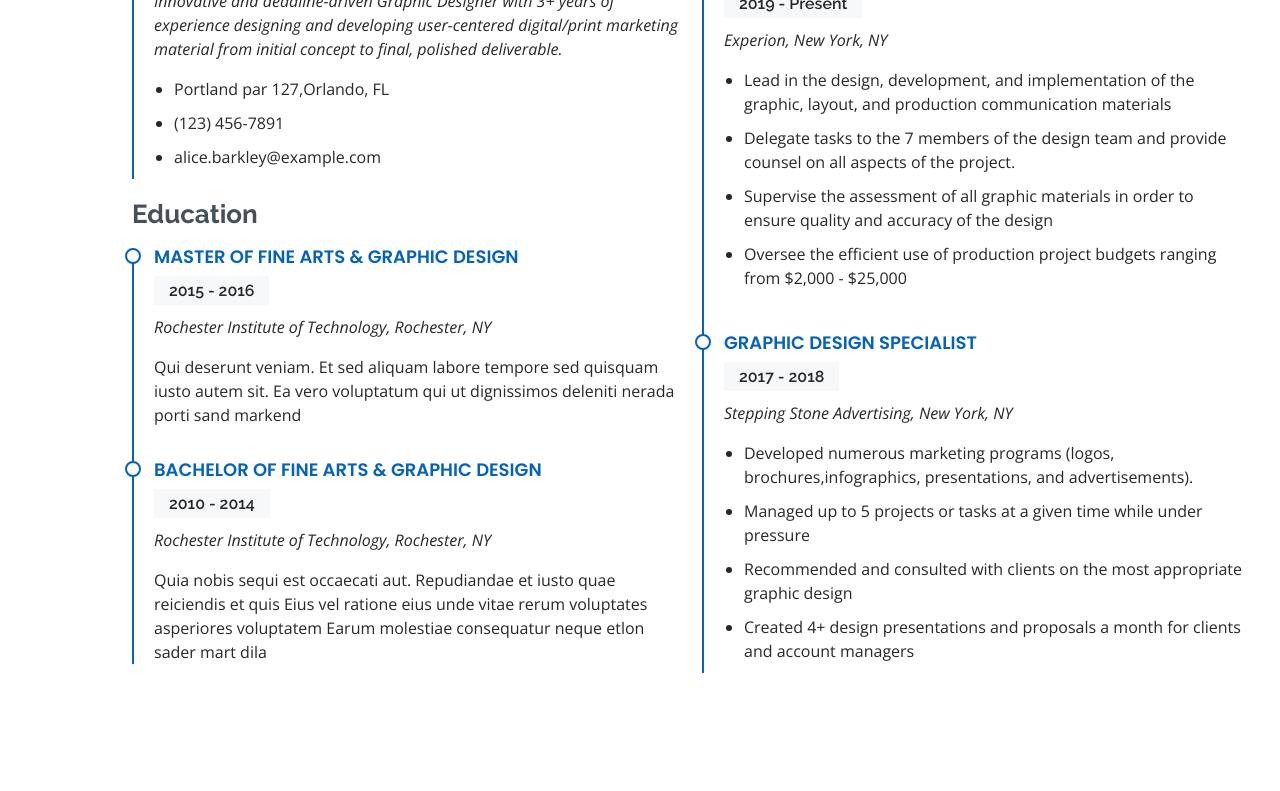
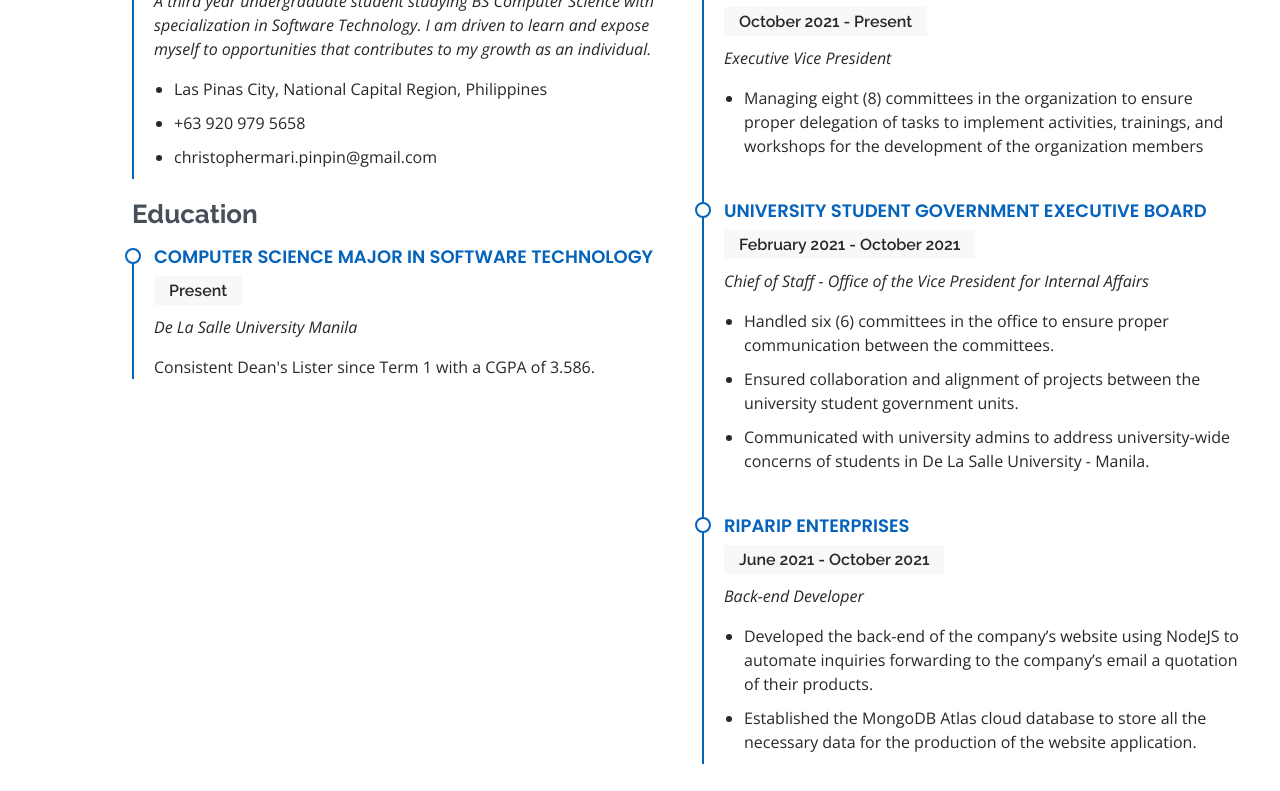
Before and after one commit to christopherpinpin/christopherpinpin.github.io, a plain HTML site: page index.html in a window 1280 px wide. Shown: the part 2487-3278 px from the top of the page. Drawn offline with nearby package versions, Linux system fonts and the light colour scheme.

Commit message:
Update index.html

```diff
--- a/index.html
+++ b/index.html
@@ -121,8 +121,10 @@
       <div class="container" data-aos="fade-up">
 
         <div class="section-title">
-          <h2>Facts</h2>
-          <p>Magnam dolores commodi suscipit. Necessitatibus eius consequatur ex aliquid fuga eum quidem. Sit sint consectetur velit. Quisquam quos quisquam cupiditate. Et nemo qui impedit suscipit alias ea. Quia fugiat sit in iste officiis commodi quidem hic quas.</p>
+          <h2>Skills</h2>
+          <p>Here are the programming languages that I've worked on from the my previous projects and courses that I've taken. Other than these, I am eager to learn more
+            programming languages and frameworks to expand my knowledge in back-end development.
+          </p>
         </div>
 
         <div class="row">
@@ -247,53 +249,54 @@
 
         <div class="row">
           <div class="col-lg-6">
-            <h3 class="resume-title">Sumary</h3>
+            <h3 class="resume-title">Summary</h3>
             <div class="resume-item pb-0">
               <h4>Christopher Pinpin</h4>
-              <p><em>Innovative and deadline-driven Graphic Designer with 3+ years of experience designing and developing user-centered digital/print marketing material from initial concept to final, polished deliverable.</em></p>
+              <p><em>A third year undergraduate student studying BS Computer Science with specialization in Software Technology. I am driven to learn and expose myself to
+                 opportunities that contributes to my growth as an individual.
+              </em></p>
               <ul>
-                <li>Portland par 127,Orlando, FL</li>
-                <li>(123) 456-7891</li>
-                <li>alice.barkley@example.com</li>
+                <li>Las Pinas City, National Capital Region, Philippines</li>
+                <li>+63 920 979 5658</li>
+                <li>christophermari.pinpin@gmail.com</li>
               </ul>
             </div>
 
             <h3 class="resume-title">Education</h3>
             <div class="resume-item">
-              <h4>Master of Fine Arts &amp; Graphic Design</h4>
-              <h5>2015 - 2016</h5>
-              <p><em>Rochester Institute of Technology, Rochester, NY</em></p>
-              <p>Qui deserunt veniam. Et sed aliquam labore tempore sed quisquam iusto autem sit. Ea vero voluptatum qui ut dignissimos deleniti nerada porti sand markend</p>
-            </div>
-            <div class="resume-item">
-              <h4>Bachelor of Fine Arts &amp; Graphic Design</h4>
-              <h5>2010 - 2014</h5>
-              <p><em>Rochester Institute of Technology, Rochester, NY</em></p>
-              <p>Quia nobis sequi est occaecati aut. Repudiandae et iusto quae reiciendis et quis Eius vel ratione eius unde vitae rerum voluptates asperiores voluptatem Earum molestiae consequatur neque etlon sader mart dila</p>
+              <h4>Computer Science Major in Software Technology</h4>
+              <h5>Present</h5>
+              <p><em>De La Salle University Manila</em></p>
+              <p>Consistent Dean's Lister since Term 1 with a CGPA of 3.586.</p>
             </div>
           </div>
           <div class="col-lg-6">
-            <h3 class="resume-title">Professional Experience</h3>
+            <h3 class="resume-title">Experience</h3>
             <div class="resume-item">
-              <h4>Senior graphic design specialist</h4>
-              <h5>2019 - Present</h5>
-              <p><em>Experion, New York, NY </em></p>
+              <h4>SOCIETY OF PROACTIVE ROLE MODELS INSPIRING TOTAL DEVELOPMENT</h4>
+              <h5>October 2021 - Present</h5>
+              <p><em>Executive Vice President</em></p>
               <ul>
-                <li>Lead in the design, development, and implementation of the graphic, layout, and production communication materials</li>
-                <li>Delegate tasks to the 7 members of the design team and provide counsel on all aspects of the project. </li>
-                <li>Supervise the assessment of all graphic materials in order to ensure quality and accuracy of the design</li>
-                <li>Oversee the efficient use of production project budgets ranging from $2,000 - $25,000</li>
+                <li>Managing eight (8) committees in the organization to ensure proper delegation of tasks to implement activities, trainings, and workshops for the development of the organization members</li>
               </ul>
             </div>
             <div class="resume-item">
-              <h4>Graphic design specialist</h4>
-              <h5>2017 - 2018</h5>
-              <p><em>Stepping Stone Advertising, New York, NY</em></p>
+              <h4>University Student Government Executive Board</h4>
+              <h5>February 2021 - October 2021</h5>
+              <p><em>Chief of Staff - Office of the Vice President for Internal Affairs</em></p>
               <ul>
-                <li>Developed numerous marketing programs (logos, brochures,infographics, presentations, and advertisements).</li>
-                <li>Managed up to 5 projects or tasks at a given time while under pressure</li>
-                <li>Recommended and consulted with clients on the most appropriate graphic design</li>
-                <li>Created 4+ design presentations and proposals a month for clients and account managers</li>
+                <li>Handled six (6) committees in the office to ensure proper communication between the committees.</li>
+                <li>Ensured collaboration and alignment of projects between the university student government units.</li>
+                <li>Communicated with university admins to address university-wide concerns of students in De La Salle University - Manila.</li>
+              </ul>
+            </div>
+            <div class="resume-item">
+              <h4>RIPARIP ENTERPRISES</h4>
+              <h5>June 2021 - October 2021</h5>
+              <p><em>Back-end Developer</em></p>
+              <ul>
+                <li>Developed the back-end of the company’s website using NodeJS to automate inquiries forwarding to the company’s email a quotation of their products.</li>
+                <li>Established the MongoDB Atlas cloud database to store all the necessary data for the production of the website application.</li>
               </ul>
             </div>
           </div>
```
